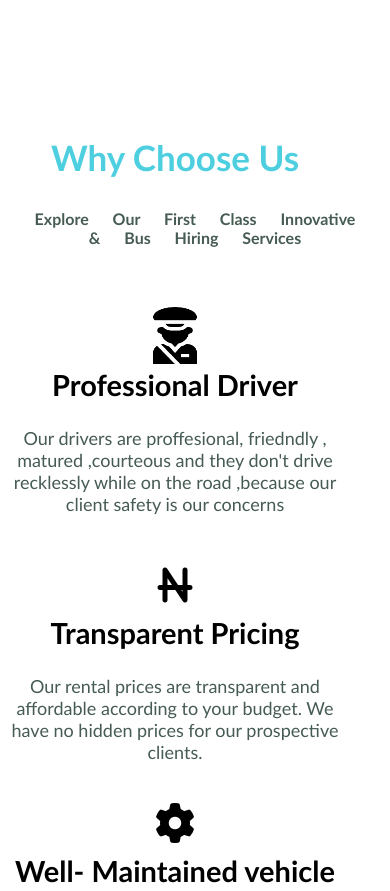
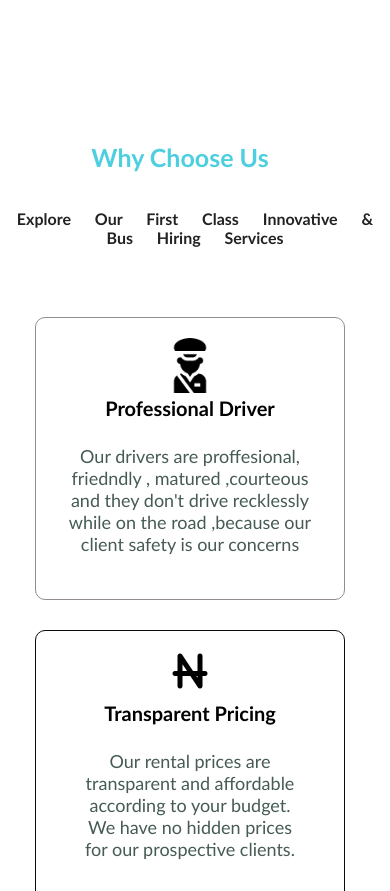
Before and after one commit to tundedev2022/bushire-website, a plain HTML site: page index.html in a window 390 px wide. Shown: the part 1932-2823 px from the top of the page. Drawn offline with Linux system fonts and the light colour scheme.

Commit message:
Updated Website

```diff
--- a/index.html
+++ b/index.html
@@ -97,7 +97,7 @@
             <p class="chose-text">Explore Our First Class Innovative & Bus Hiring Services</p>
             <div class="chose-con">
                 <div class="icon-img">
-                    <img src="/img/driver-removebg-preview.png" alt="driver" width="15%"  height="23%" >
+                    <img src="/img/driver-removebg-preview.png" alt="driver" width="20%"  height="23%" >
 
                     <h4>Professional Driver</h4>
                     <p>Our drivers are proffesional, friedndly , matured ,courteous and they don't drive recklessly while on the road ,because our client safety is our concerns</p>
--- a/style.css
+++ b/style.css
@@ -845,7 +845,7 @@ a{
   padding: 50px 20px 10px 20px;
   margin: 10px 60px;
   text-align: center;
-  /* border-bottom: 2px solid rgba(6, 188, 212, 0.712); */
+
 }
 .chose-con h4{
   font-size: 40px;
@@ -861,7 +861,19 @@ a{
 .chose-con p{
     text-align: center;
     font-size: 25px;
-    padding:0 20px;
+    padding:0 10px;
+}
+.icon-box{
+  border: 1px solid rgb(148, 141, 141);
+  margin: 10px;
+  padding: 20px 30px;
+  border-radius: 10px;
+}
+.icon-img{
+  border: 1px solid rgb(148, 141, 141);
+  margin: 10px;
+  padding: 20px 30px;
+  border-radius: 10px;
 }
 .chose-text {
   font-size: 23px;
@@ -1096,46 +1108,65 @@ li, a {
   height: 95%;
   margin: 10px 90px 0 0 ;
 }
+
 .chose-section {
   display: flex;
   justify-content: center;
+  align-items: center;
   flex-direction: column;
-  margin: 10px 40px 20px 0;
+  padding: 10px 40px 20px 10px;
+  margin:0 20px;
   border: none;
-  /* min-width: 400px; */
 
 }
 .chose-section  h1{
-  font-size:35px;
+  margin-top: 40px;
+  font-size:25px;
   font-weight: 700;
-  text-align: center;
 }
 .chose-con {
   display: flex;
   flex-wrap: wrap;
   justify-content: center;
+  width: 110%;
+  margin-left: 60px;
 }
 .chose-text {
   font-size:16px;
   font-weight:600;
-  min-width: 350px;
-  /* padding: 0 20px; */
+  min-width: 390px;
+  color: #222;
+  margin-left: 30px;
 }
 .chose-con h4 {
-  font-size: 29px;
+  font-size: 20px;
   text-align: center;
-  min-width: 390px;
+  font-weight: 900;
 }
 .chose-con p {
   font-size: 18px;
-  /* margin:0 40px 0 30px ; */
-  padding: 10px 60px;
-  width: 450px;
-  /* text-align: center; */
+  padding: 10px 0;
+  width: 100%;
+}
+.icon-box{
+  border: 1px solid rgb(9, 9, 10);
+  padding: 10px 40px;
+  margin:20px 10px;
+  border-radius: 10px;
+  width: 100%;
+}
+icon-img {
+  width: 20px;
+  height: auto;
+}
+icon-img img{
+  width: 10%;
+  height: 10%;
 }
 .icon-box  i {
   font-size: 40px;
   margin: 10px 0;
+
 }
 .home-btn {
   margin-left: 70px;
@@ -1267,12 +1298,13 @@ h3{
       justify-content: center;
   }
   .service-hero-container h2 {
-    font-size: 18px;
+    font-size: 17px;
     line-height: 30px;
     padding: 10px 280px;
     color:black;
     margin-top: -30px;
     margin-bottom: 20px;
+    width: 60rem;
 }
 
   .service-list {
```
